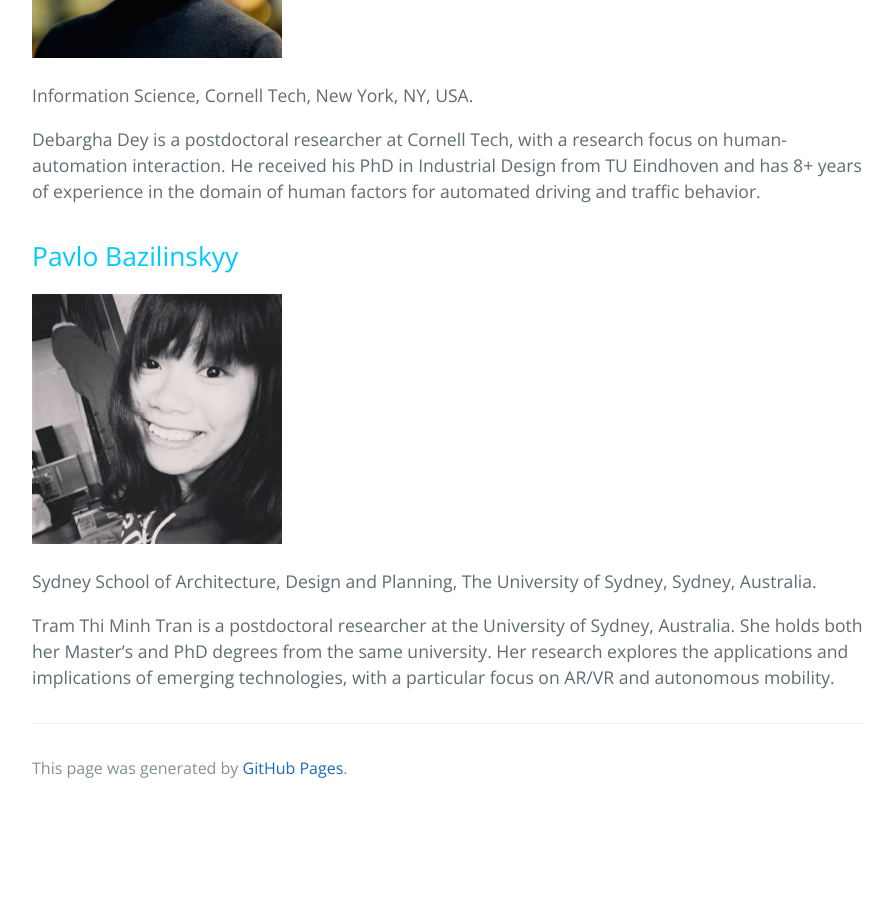
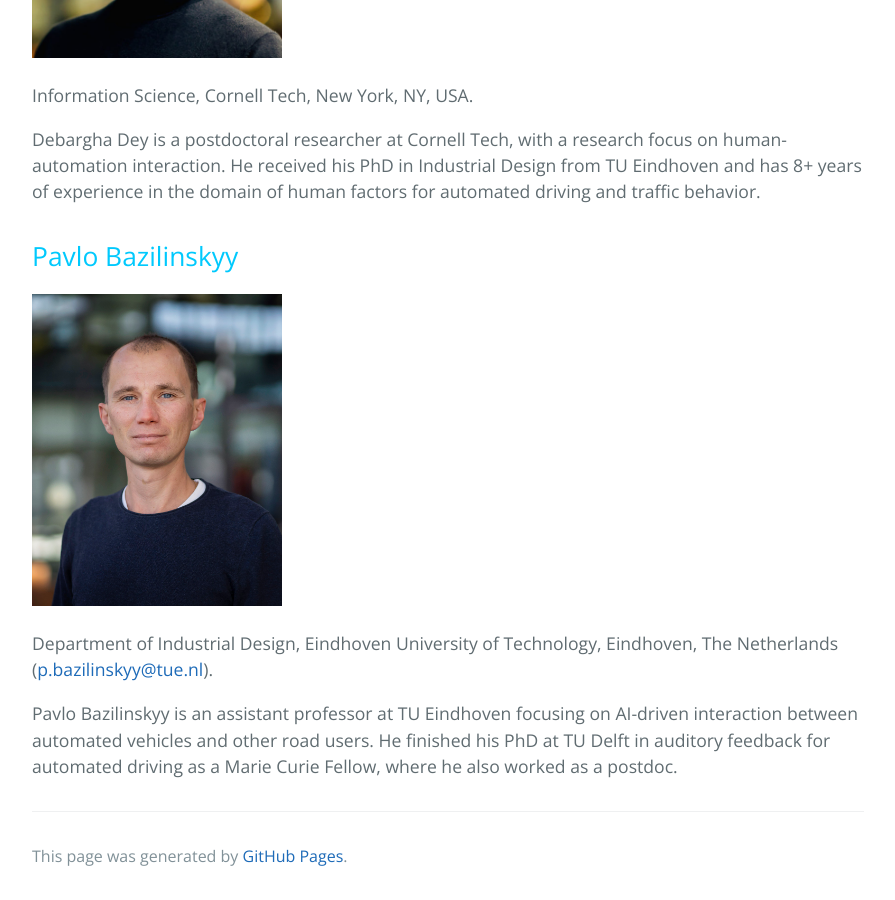
Before and after one commit to love-in-traffic/love-in-traffic.github.io, a Jekyll site: the page built from index.md, in a window 1280 px wide and 900 px high, scrolled down 4045 px. Shown: the whole window, without its empty margins (192-1087 px from the left). Built offline with Jekyll 4.4.1, drawn with Linux system fonts in a browser that asks for light colours; before the commit the page ends 4857 px from its top, so only the background shows below that.

Commit message:
Update index.md

```diff
--- a/index.md
+++ b/index.md
@@ -73,8 +73,8 @@ Debargha Dey is a postdoctoral researcher at Cornell Tech, with a research focus
 ## Pavlo Bazilinskyy
 
 {:.organiser-photo}
-![Tram Thi Minh Tran]({{ site.url }}{{ site.baseurl }}/assets/tram-tran.jpg)
+![Pavlo Bazilinskyy]({{ site.url }}{{ site.baseurl }}/assets/pavlo-bazilinskyy.jpg)
 
-Sydney School of Architecture, Design and Planning, The University of Sydney, Sydney, Australia.
+Department of Industrial Design, Eindhoven University of Technology, Eindhoven, The Netherlands ([p.bazilinskyy@tue.nl](mailto:p.bazilinskyy@tue.nl)).
 
-Tram Thi Minh Tran is a postdoctoral researcher at the University of Sydney, Australia. She holds both her Master’s and PhD degrees from the same university. Her research explores the applications and implications of emerging technologies, with a particular focus on AR/VR and autonomous mobility.
+Pavlo Bazilinskyy is an assistant professor at TU Eindhoven focusing on AI-driven interaction between automated vehicles and other road users. He finished his PhD at TU Delft in auditory feedback for automated driving as a Marie Curie Fellow, where he also worked as a postdoc.
```
